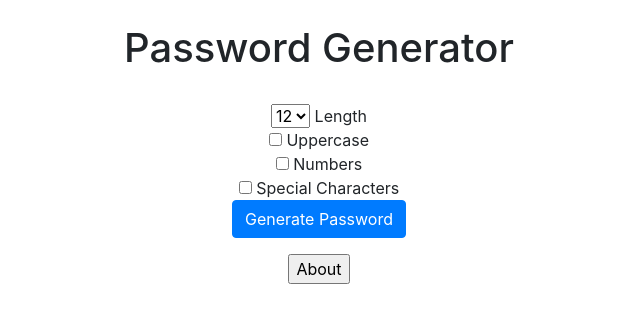
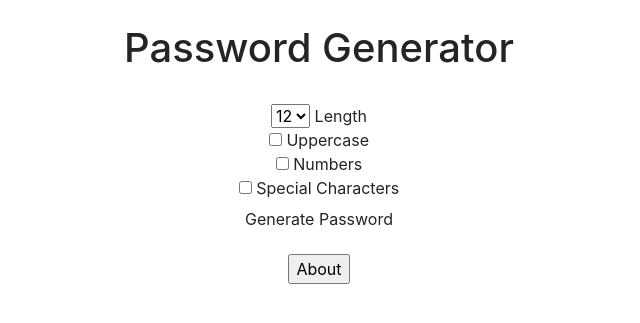
Before and after one commit to ibelacic/django3-password-generator, a Django app: page / in a window 1280 px wide. Shown: the top 323 px of the page, without its empty margins (321-961 px from the left). Run offline with Django 3.2, Linux system fonts and the light colour scheme; some libraries are stand-ins or nearby versions.

Commit message:
My third commit

```diff
--- a/generator/templates/generator/home.html
+++ b/generator/templates/generator/home.html
@@ -23,7 +23,7 @@
       <br>
       <input type="checkbox" name="special"> Special Characters
       <br>
-      <input type="submit" value="Generate Password" class="btn btn-primary"></input>
+      <input type="submit" value="Generate Password" class="btn btn-alert"></input>
   </form>
 
   <form action="{% url 'about' %}">
```
